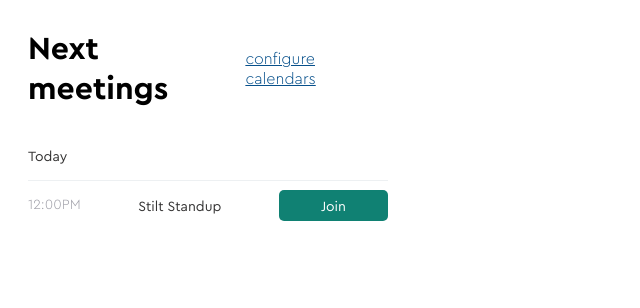
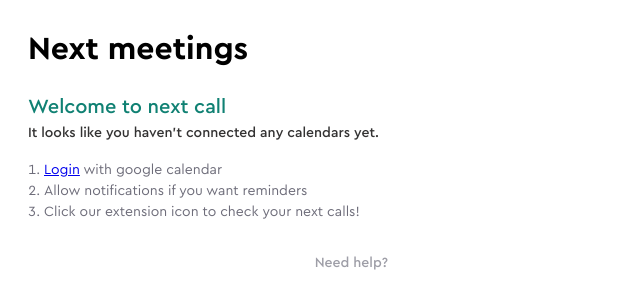
Before and after one commit to charlesscheuer/calendar, a React app: page / in a window 1280 px wide. Shown: the top 308 px of the page, without its empty margins (0-640 px from the left). Built offline with nearby package versions, Linux system fonts and the light colour scheme.

Commit message:
workable version

```diff
--- a/src/App.js
+++ b/src/App.js
@@ -1,30 +1,28 @@
-import React from "react";
+import React, { Component } from "react";
+import Connected from "./Connected";
+import Onboarding from "./Onboarding";
 import "./App.scss";
 
-function App() {
-  return (
-    <div className="App">
-      <div className="row">
-        <h1>Next meetings</h1>
-        <p className="configure">configure calendars</p>
-      </div>
-      <div className="row">
-        <div className="row_start">
-          <p className="row_date">Today</p>
-        </div>
-      </div>
-      <div className="row">
-        <div className="row_divider"></div>
-      </div>
-      <div className="row">
-        <p className="time">12:00PM</p>
-        <p className="title">Stilt Standup</p>
-        <a className="join" href="#">
-          Join
-        </a>
-      </div>
-    </div>
-  );
+class App extends Component {
+  constructor() {
+    super();
+    this.state = {
+      connected: false,
+    };
+  }
+
+  connectCalendar = () => {
+    this.setState({ connected: true });
+  };
+
+  render() {
+    const { connected } = this.state;
+    return connected ? (
+      <Connected />
+    ) : (
+      <Onboarding auth={this.connectCalendar} />
+    );
+  }
 }
 
 export default App;
--- a/src/App.scss
+++ b/src/App.scss
@@ -34,6 +34,7 @@ $font: "Cera Pro", sans-serif;
 // Colors:
 $dark: #333232;
 $light: #9e9ea7;
+$grey-1: #6e6d7a;
 $divider: #edf0f2;
 $blank: #fff;
 $primary: #108173;
@@ -56,11 +57,16 @@ $secondary: #07508b;
   &_start {
     justify-content: flex-start;
   }
+  &_end {
+    justify-content: flex-end;
+    display: flex;
+  }
   &_date {
     font-family: $font;
     color: $dark;
     font-weight: 400;
     font-size: 14px;
+    margin-top: 0;
   }
   &_divider {
     height: 1px;
@@ -84,13 +90,16 @@ h1 {
 
 .time {
   color: $light;
-  font-weight: 300;
+  font-weight: 400;
   font-size: 14px;
+  margin-right: 26px;
 }
 
 .title {
   color: $dark;
-  font-size: 14px;
+  font-size: 18px;
+  font-weight: 500;
+  margin-right: auto;
 }
 
 .join {
@@ -101,9 +110,55 @@ h1 {
   text-decoration: none;
   border-radius: 5px;
   font-size: 14px;
+  transition: all 0.1s ease-in-out;
+  box-shadow: 0 2px 16px 0px rgba($primary, 0.2);
   &:active,
   &:visited {
     text-decoration: none;
     color: $blank;
   }
+  &:active {
+    transform: translateY(2px);
+    box-shadow: 0 2px 20px 0px rgba($primary, 0.3);
+  }
 }
+
+.cleanLink {
+  &:active,
+  &:visited {
+    text-decoration: none;
+    color: $secondary;
+  }
+}
+
+.help {
+  color: $light;
+  font-size: 14px;
+  font-weight: 500;
+}
+
+.welcome {
+  color: $primary;
+  font-size: 20px;
+  font-weight: 500;
+  margin-top: 0;
+  margin-bottom: 0;
+}
+
+.description {
+  color: $dark;
+  font-size: 14px;
+  font-weight: 500;
+  margin-top: 0;
+  margin-bottom: 0;
+}
+
+.instruction {
+  color: $grey-1;
+  font-size: 14px;
+  margin-bottom: 0;
+}
+
+ol {
+  padding-inline-start: 16px;
+}
--- /dev/null
+++ b/src/Connected.jsx
@@ -0,0 +1,58 @@
+import React from "react";
+
+export default function Connected(props) {
+  return (
+    <div className="App">
+      <div className="row">
+        <h1>Next meetings</h1>
+        <p className="configure">configure calendars</p>
+      </div>
+      <div className="row">
+        <div className="row_start">
+          <p className="row_date">Today</p>
+        </div>
+      </div>
+      <div className="row">
+        <div className="row_divider"></div>
+      </div>
+      <div className="row">
+        <p className="time">12:00PM</p>
+        <p className="title">Stilt Standup</p>
+        <a className="join" target="blank" href="#">
+          Join
+        </a>
+      </div>
+      <div className="row">
+        <div className="row_divider"></div>
+      </div>
+      <div className="row">
+        <p className="time">01:00PM</p>
+        <p className="title">User interview</p>
+      </div>
+      <div className="row">
+        <div className="row_start">
+          <p className="row_date">Tomorrow</p>
+        </div>
+      </div>
+      <div className="row">
+        <div className="row_divider"></div>
+      </div>
+      <div className="row">
+        <p className="time">12:00PM</p>
+        <p className="title">Stilt Standup</p>
+      </div>
+      <div className="row">
+        <div className="row_divider"></div>
+      </div>
+      <div className="row">
+        <p className="time">01:00PM</p>
+        <p className="title">User interview</p>
+      </div>
+      <div className="row row_end">
+        <div className="row_end">
+          <p className="help">Need help?</p>
+        </div>
+      </div>
+    </div>
+  );
+}
--- /dev/null
+++ b/src/Onboarding.jsx
@@ -0,0 +1,52 @@
+import React from "react";
+// import GoogleCalendarLogo from "./Logos/Google_Calendar.png";
+// import OutlookLogo from "./Logos/Microsoft_Outlook_2013_logo.png";
+// saving this here for future
+
+const list = [
+  "Login with google calendar",
+  "allow notifications if you want reminders",
+  "Click our extension icon to check your next calls!",
+];
+
+// const logos = [GoogleCalendarLogo];
+
+export default function Onboarding(props) {
+  return (
+    <div className="App">
+      <div className="row row_start">
+        <h1>Next meetings</h1>
+      </div>
+      <div className="row row_start">
+        <h3 className="welcome">Welcome to next call</h3>
+      </div>
+      <div className="row row_start">
+        <p className="description">
+          It looks like you haven't connected any calendars yet.
+        </p>
+      </div>
+      <div className="row row_start">
+        <ol>
+          <li className="instruction">
+            <a onClick={() => props.auth()} className="cleanLink" href="#">
+              Login
+            </a>{" "}
+            with google calendar
+          </li>
+          <li className="instruction">
+            Allow notifications if you want reminders
+          </li>
+          <li className="instruction">
+            Click our extension icon to check your next calls!
+          </li>
+        </ol>
+      </div>
+
+      <div className="row row_end">
+        <div className="row_end">
+          <p className="help">Need help?</p>
+        </div>
+      </div>
+    </div>
+  );
+}
```
Also changed, not shown: src/Logos/Google_Calendar.png (added), src/Logos/Microsoft_Outlook_2013_logo.png (added).
